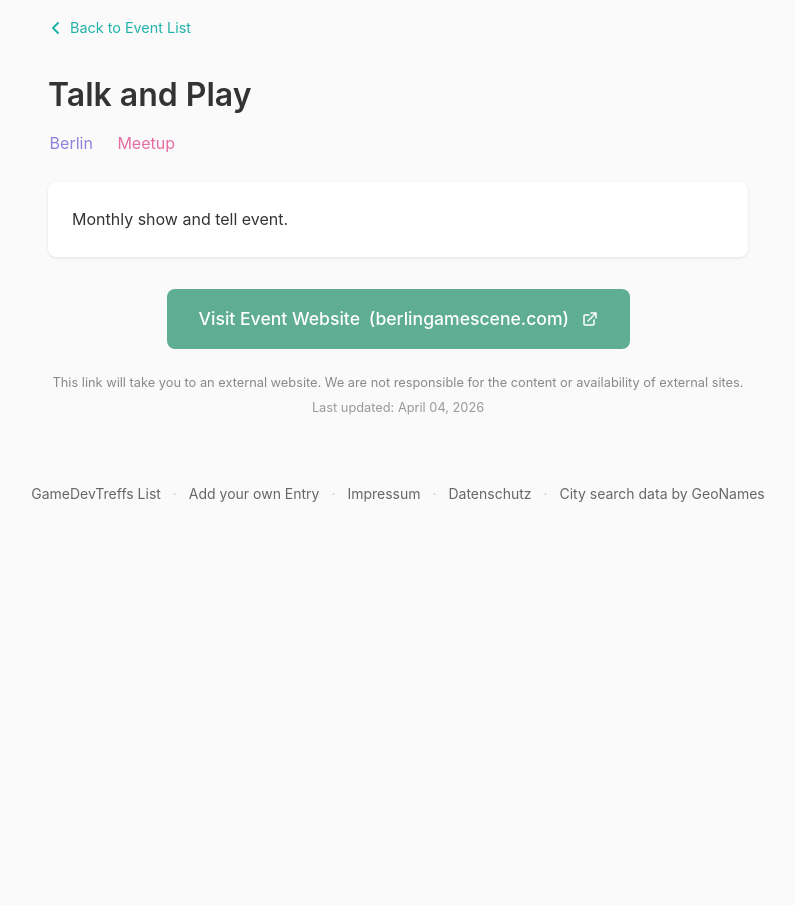
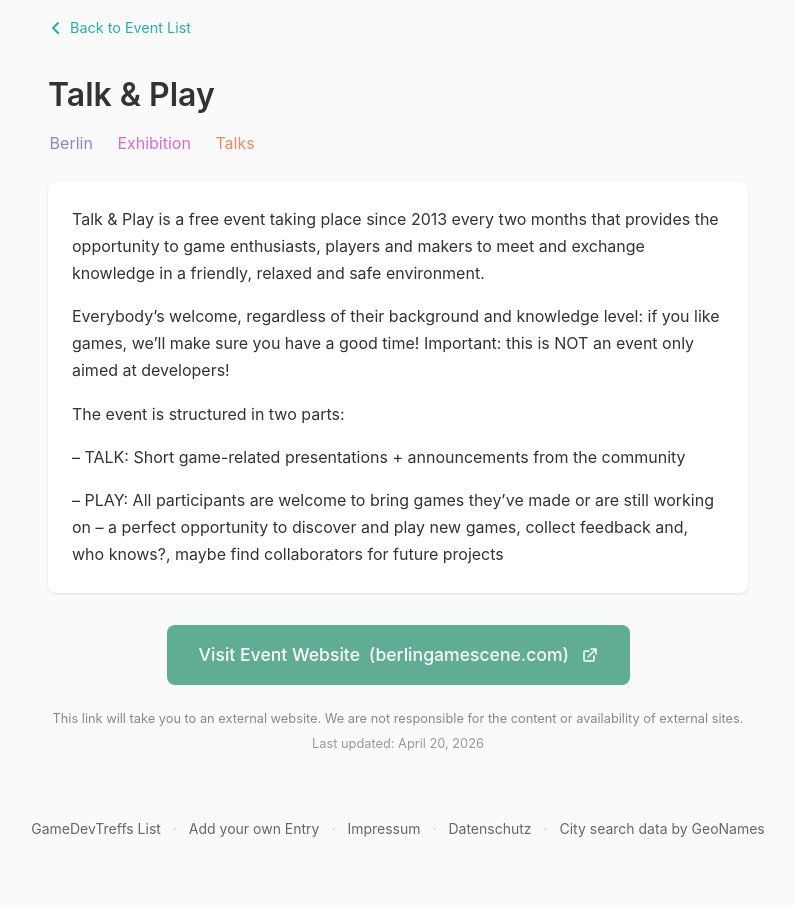
Before and after one commit to abregado/gamedev-index, a Jekyll site: the page built from _listings/talkandplay.md, in a window 1280 px wide. Shown: the whole page, without its empty margins (242-1037 px from the left). Built offline with Jekyll 4.4.1, drawn with Linux system fonts in a browser that asks for light colours.

Commit message:
new listings and requested updates

```diff
--- a/_listings/talkandplay.md
+++ b/_listings/talkandplay.md
@@ -1,9 +1,17 @@
 ---
-title: "Talk and Play"
-tags: [meetup]
+title: "Talk & Play"
+tags: [exhibition, talks]
 cities: [Berlin]
-last_updated: 2026-04-04
+last_updated: 2026-04-20
 external_url: https://berlingamescene.com/
 short_description: "Monthly show and tell event."
 ---
-Monthly show and tell event.
+Talk & Play is a free event taking place since 2013 every two months that provides the opportunity to game enthusiasts, players and makers to meet and exchange knowledge in a friendly, relaxed and safe environment.
+
+Everybody’s welcome, regardless of their background and knowledge level: if you like games, we’ll make sure you have a good time! Important: this is NOT an event only aimed at developers!
+
+The event is structured in two parts:
+
+– TALK: Short game-related presentations + announcements from the community
+
+– PLAY: All participants are welcome to bring games they’ve made or are still working on – a perfect opportunity to discover and play new games, collect feedback and, who knows?, maybe find collaborators for future projects
```
Also changed, not shown: _listings/gamecityhamburg.md (added, +9 -0 lines), _listings/gamedevleipzig.md (added, +9 -0 lines), _listings/gamehessen.md (+3 -3 lines), _listings/gamesbavaria.md (added, +9 -0 lines), _listings/hamburgerindietreff.md (+6 -4 lines), _listings/kwhessen.md (+2 -2 lines), _listings/saftladen.md (added, +9 -0 lines).
